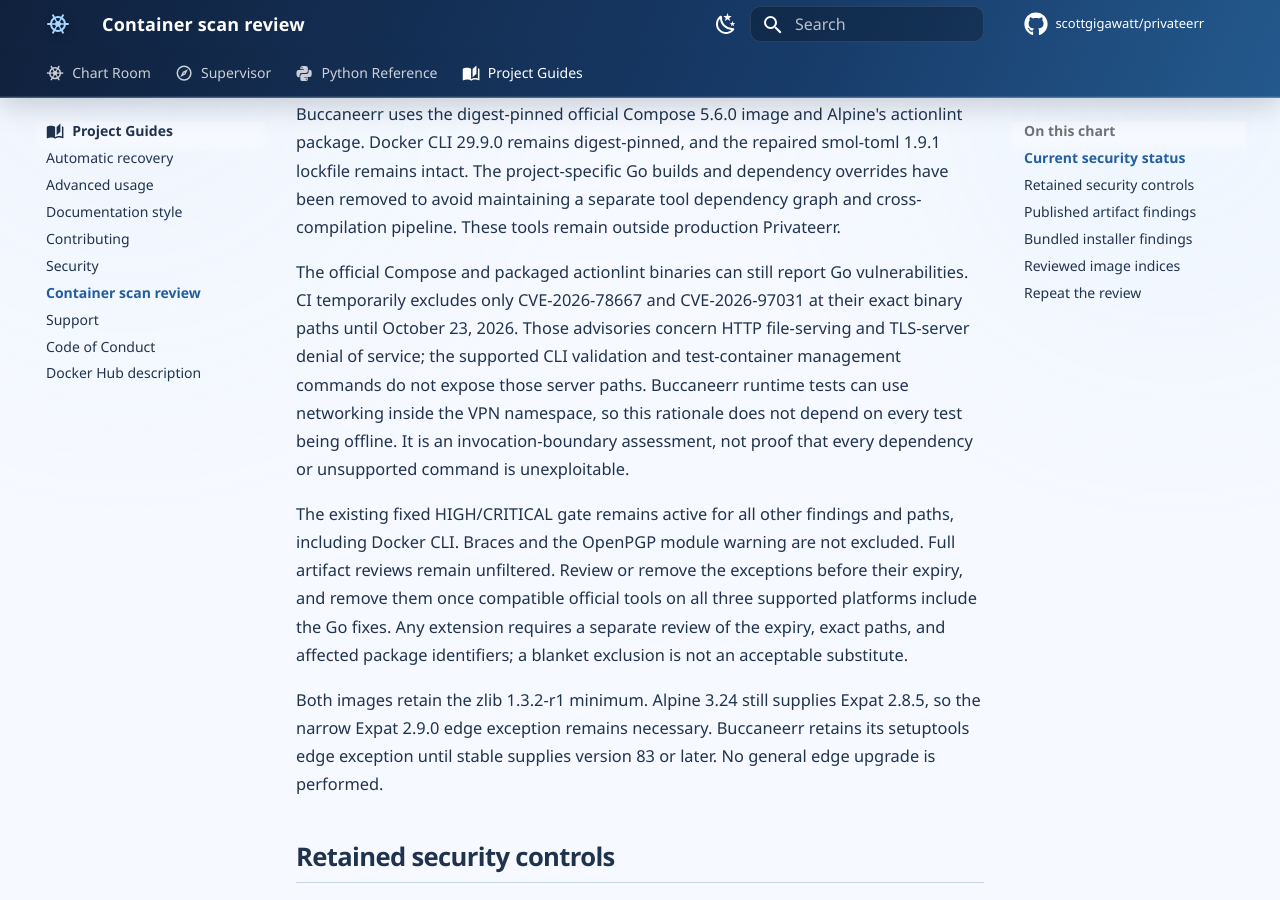
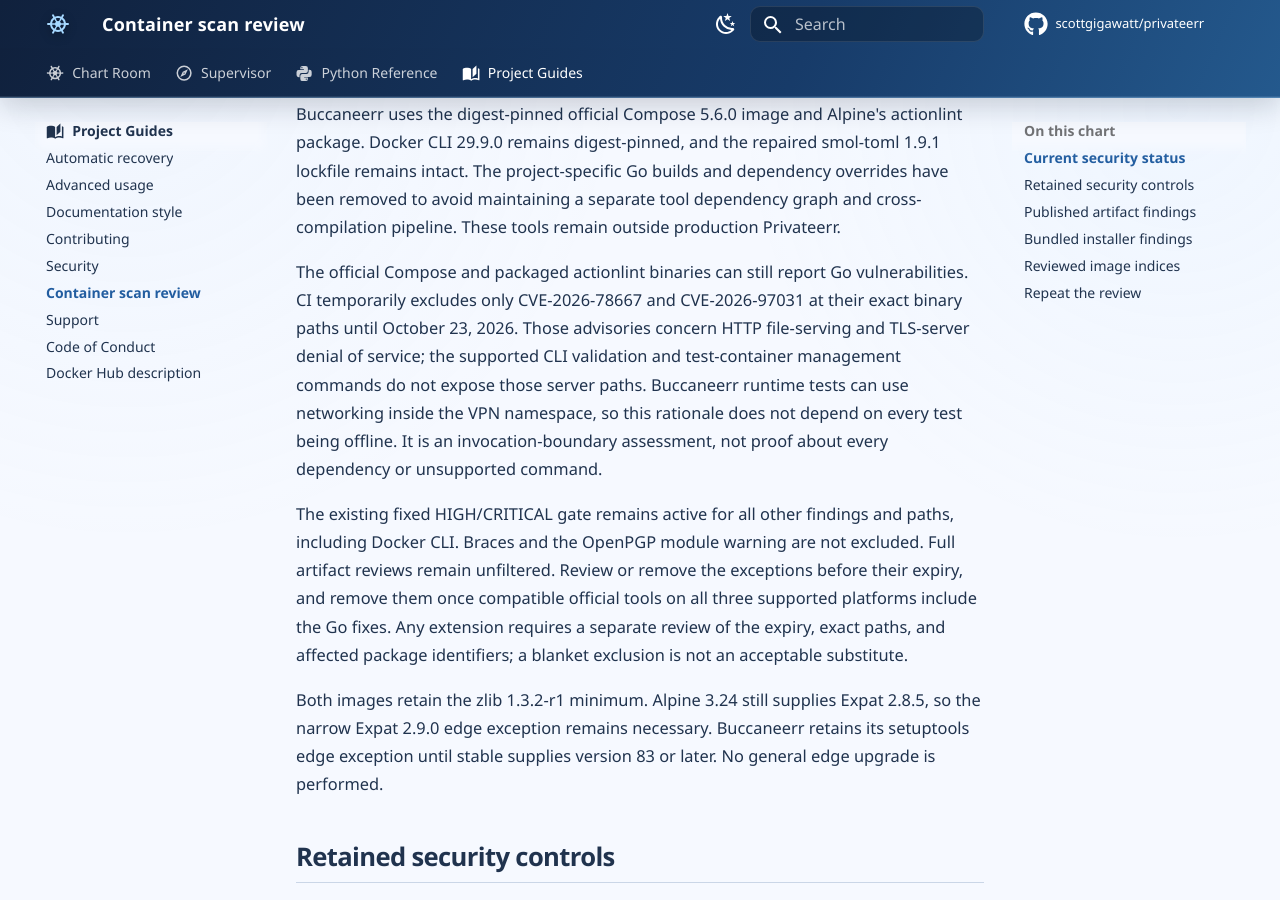
Before and after one commit to scottgigawatt/privateerr, an MkDocs documentation site: the page built from docs/container-scan-review.md, in a window 1280 px wide and 900 px high, scrolled down 602 px. Built offline with MkDocs 1.6.1 and Material for MkDocs 9.7.7, drawn with Linux system fonts in a browser that asks for light colours; comment, search, counter and statistics services are not loaded.

```diff
--- a/docs/container-scan-review.md
+++ b/docs/container-scan-review.md
@@ -8,7 +8,7 @@
 
 Buccaneerr uses the digest-pinned official Compose 5.6.0 image and Alpine's actionlint package. Docker CLI 29.9.0 remains digest-pinned, and the repaired smol-toml 1.9.1 lockfile remains intact. The project-specific Go builds and dependency overrides have been removed to avoid maintaining a separate tool dependency graph and cross-compilation pipeline. These tools remain outside production Privateerr.
 
-The official Compose and packaged actionlint binaries can still report Go vulnerabilities. CI temporarily excludes only CVE-2026-78667 and CVE-2026-97031 at their exact binary paths until October 23, 2026. Those advisories concern HTTP file-serving and TLS-server denial of service; the supported CLI validation and test-container management commands do not expose those server paths. Buccaneerr runtime tests can use networking inside the VPN namespace, so this rationale does not depend on every test being offline. It is an invocation-boundary assessment, not proof that every dependency or unsupported command is unexploitable.
+The official Compose and packaged actionlint binaries can still report Go vulnerabilities. CI temporarily excludes only CVE-2026-78667 and CVE-2026-97031 at their exact binary paths until October 23, 2026. Those advisories concern HTTP file-serving and TLS-server denial of service; the supported CLI validation and test-container management commands do not expose those server paths. Buccaneerr runtime tests can use networking inside the VPN namespace, so this rationale does not depend on every test being offline. It is an invocation-boundary assessment, not proof about every dependency or unsupported command.
 
 The existing fixed HIGH/CRITICAL gate remains active for all other findings and paths, including Docker CLI. Braces and the OpenPGP module warning are not excluded. Full artifact reviews remain unfiltered. Review or remove the exceptions before their expiry, and remove them once compatible official tools on all three supported platforms include the Go fixes. Any extension requires a separate review of the expiry, exact paths, and affected package identifiers; a blanket exclusion is not an acceptable substitute.
 
```
